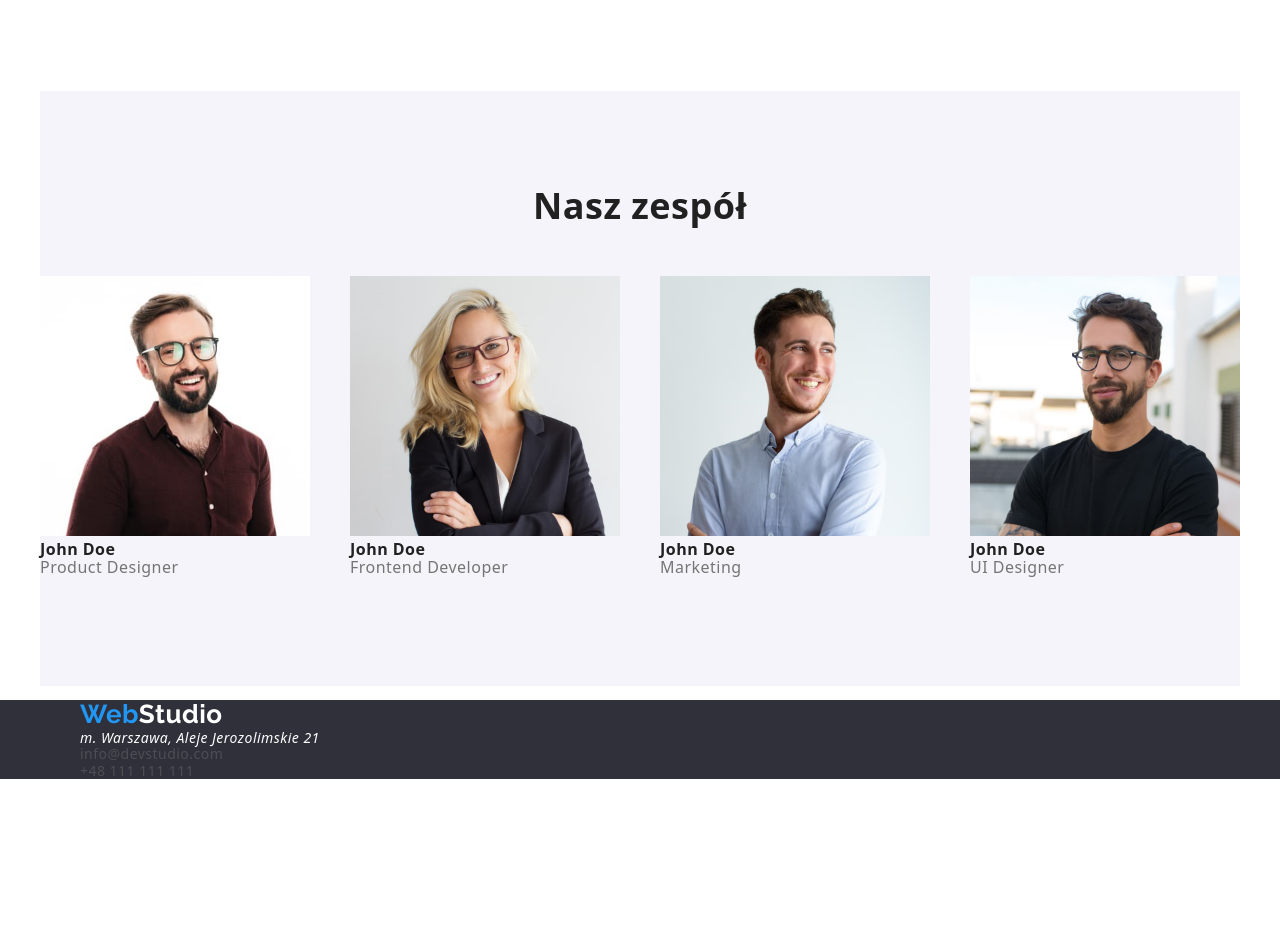
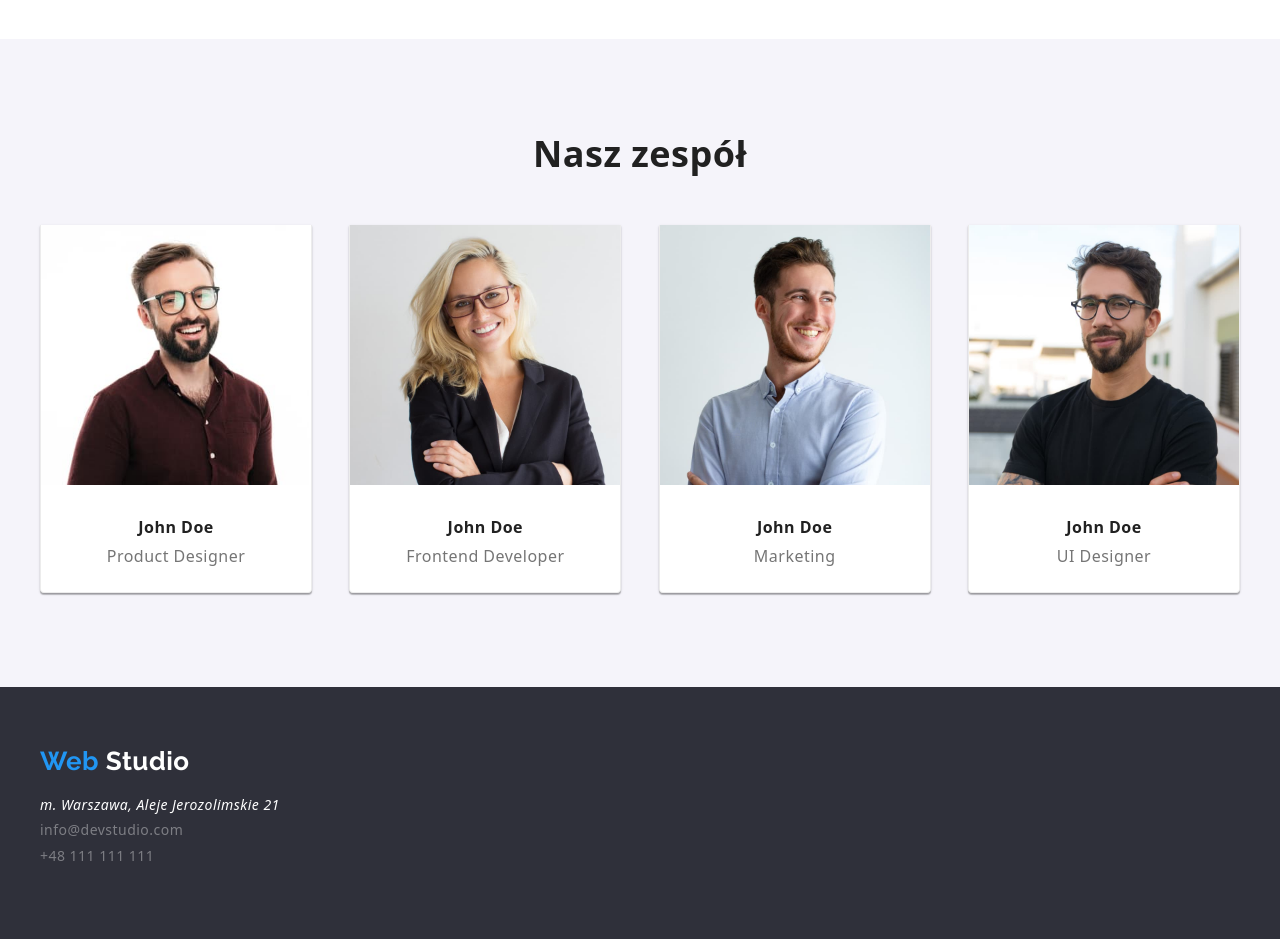
Before and after one commit to magdapilc/goit-markup-hw-03, a plain HTML site: page index.html in a window 1280 px wide. Shown: the part 1428-2367 px from the top of the page. Before the commit the page ends 2221 px from the top, so only its background shows below. Drawn offline with nearby package versions, Linux system fonts and the light colour scheme.

Commit message:
first-page-ready

```diff
--- a/css/styles.css
+++ b/css/styles.css
@@ -1,3 +1,8 @@
+* {
+  margin: 0;
+  padding: 0;
+}
+
 body {
   font-family: 'Roboto', sans-serif;
   color: #212121;
@@ -71,7 +76,7 @@ body {
 }
 
 .footer-contact {
-  color: rgba(99, 99, 99, 0.6);
+  color: #ffffff60;
   text-decoration: none;
   font-size: 14px;
   letter-spacing: 0.03pc;
@@ -130,7 +135,6 @@ body {
   text-align: center;
   letter-spacing: 0.03pc;
   margin-bottom: 50px;
-  margin-top: 0;
 }
 
 .name {
@@ -146,6 +150,7 @@ body {
   color: var(--dark-grey-color);
   text-align: center;
   letter-spacing: 0.03pc;
+  margin-bottom: 30px;
 }
 
 .btns-menu {
@@ -205,6 +210,7 @@ ul {
   display: flex;
   align-items: center;
   justify-content: space-between;
+  border-bottom: 1px solid #ececec;
 }
 
 .page-header-menu {
@@ -249,10 +255,50 @@ ul {
 figure {
   margin: 0;
 }
+
 .our-team {
   display: flex;
   padding-left: 0px;
+  margin: 0;
   gap: 30px;
   align-items: center;
   justify-content: space-between;
 }
+
+.john-doe-section {
+  height: 368px;
+  background-color: var(--white-color);
+  border: 1px solid #ececec;
+  border-top: none;
+  border-radius: 0px 0px 4px 4px;
+  box-shadow: 0px 1px 3px rgba(0, 0, 0, 0.12), 0px 1px 1px rgba(0, 0, 0, 0.14),
+    0px 2px 1px rgba(0, 0, 0, 0.2);
+}
+
+.figcaprion-john-doe {
+  display: flex;
+  flex-direction: column;
+  justify-content: center;
+  gap: 10px;
+  padding-top: 30px;
+}
+.page-footer-contact-links {
+  height: 81px;
+  display: flex;
+  flex-direction: column;
+  row-gap: 9px;
+  padding-left: 0;
+  margin: 20px 0 0 0;
+}
+
+.footer-box {
+  height: 252px;
+  display: flex;
+  flex-direction: column;
+  justify-content: center;
+}
+
+.john-doe-card {
+  border: 1px line #757575;
+  border-radius: 0px 0px 4px 4px;
+}
--- a/index.html
+++ b/index.html
@@ -103,13 +103,14 @@
       </div>
 
       <!--NASZ ZESPÓŁ-->
+
+      <div class="team-bcg">
         <div class="container">
-        <div class="team-bcg">
           <section class="section">
             <h2 class="title">Nasz zespół</h2>
             <ul class="our-team">
               <li>
-                <figure>
+                <figure class="john-doe-section">
                   <img
                     width="270"
                     height="260"
@@ -117,42 +118,37 @@
                     alt="John Doe Product Designer"
                   />
                   <figcaption class="figcaprion-john-doe">
-                    <span class="name">John Doe</span><br /><span class="position"
-                      >Product Designer</span
-                    >
+                    <span class="name">John Doe</span><span class="position">Product Designer</span>
                   </figcaption>
                 </figure>
               </li>
               <li>
-                <figure>
+                <figure class="john-doe-section">
                   <img
                     width="270"
                     height="260"
                     src="images/team2.jpg"
                     alt="John Doe Frontend Developer"
                   />
-                  <figcaption>
-                    <span class="name">John Doe</span><br /><span class="position"
-                      >Frontend Developer</span
-                    >
+                  <figcaption class="figcaprion-john-doe">
+                    <span class="name">John Doe</span
+                    ><span class="position">Frontend Developer</span>
                   </figcaption>
                 </figure>
               </li>
               <li>
-                <figure>
+                <figure class="john-doe-section">
                   <img width="270" height="260" src="images/team3.jpg" alt="John Doe Marketing" />
-                  <figcaption>
-                    <span class="name">John Doe</span><br /><span class="position">Marketing</span>
+                  <figcaption class="figcaprion-john-doe">
+                    <span class="name">John Doe</span><span class="position">Marketing</span>
                   </figcaption>
                 </figure>
               </li>
               <li>
-                <figure>
+                <figure class="john-doe-section">
                   <img width="270" height="260" src="images/team4.jpg" alt="John Doe UI Designer" />
-                  <figcaption>
-                    <span class="name">John Doe</span><br /><span class="position"
-                      >UI Designer</span
-                    >
+                  <figcaption class="figcaprion-john-doe">
+                    <span class="name">John Doe</span><span class="position">UI Designer</span>
                   </figcaption>
                 </figure>
               </li>
@@ -164,12 +160,13 @@
 
     <footer class="end-of-page">
       <div class="container">
-        <ul>
-          <li>
-            <a href="./index.html" class="logo-footer"
-              ><span class="brand-color-logo">Web</span><span>Studio</span></a
+        <div class="footer-box">
+          <a href="./index.html" class="logo-footer">
+            <span class="brand-color-logo">Web</span>
+            <span>Studio</span></a
           >
-          </li>
+
+          <ul class="page-footer-contact-links">
             <li><address>m. Warszawa, Aleje Jerozolimskie 21</address></li>
             <li>
               <a href="mailto:info@devstudio.com" class="footer-contact">info@devstudio.com</a>
@@ -179,6 +176,7 @@
             </li>
           </ul>
         </div>
+      </div>
     </footer>
   </body>
 </html>
```
Lines whose indentation alone changed are shown as unchanged.
